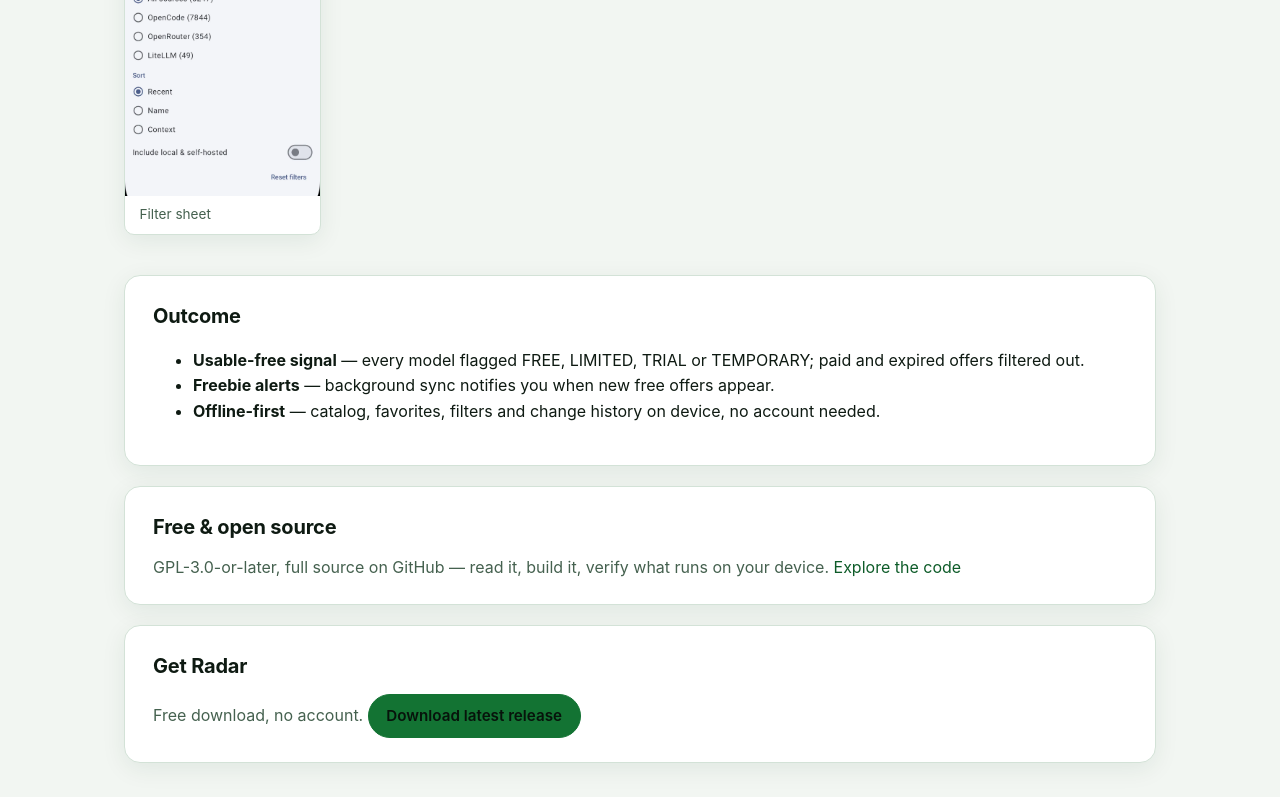
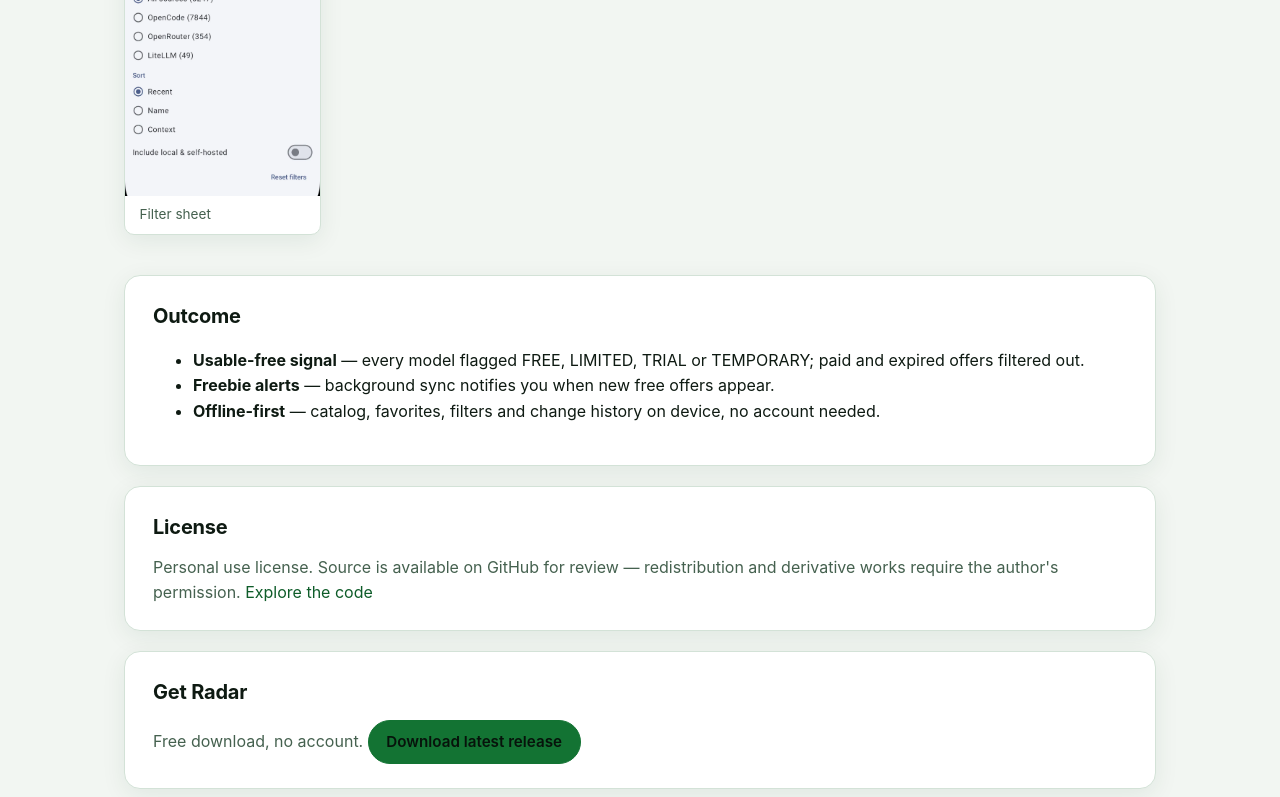
Before and after one commit to Hcmdz/Hcmdz.github.io, a plain HTML site: page opencode-free-radar/index.html in a window 1280 px wide. Shown: the part 2000-2797 px from the top of the page. Drawn offline with Linux system fonts and the light colour scheme.

Commit message:
chore(site): reflect Personal Use license for OpenCode Free Radar

```diff
--- a/opencode-free-radar/index.html
+++ b/opencode-free-radar/index.html
@@ -89,7 +89,7 @@
       </div>
       <div class="hero-copy">
         <h1>OpenCode Free Radar</h1>
-        <div class="home-badge-row"><span class="card-badge">v0.5.1 · GPL-3.0-or-later</span> <span class="card-badge">Beta</span></div>
+        <div class="home-badge-row"><span class="card-badge">v0.5.1 · Personal Use</span> <span class="card-badge">Beta</span></div>
         <div class="chip-row" aria-label="Platforms">
           <span class="meta-chip">Android</span>
           <span class="meta-chip">Kotlin</span>
@@ -229,9 +229,9 @@
     </section>
 
     <section class="content-card" aria-labelledby="oss-title">
-      <h2 id="oss-title">Free &amp; open source</h2>
+      <h2 id="oss-title">License</h2>
       <p>
-        GPL-3.0-or-later, full source on GitHub — read it, build it, verify what runs on your device.
+        Personal use license. Source is available on GitHub for review — redistribution and derivative works require the author's permission.
         <a href="https://github.com/Hcmdz/OpenCode-Free-Radar" target="_blank" rel="noopener">Explore the code</a>
       </p>
     </section>
```
